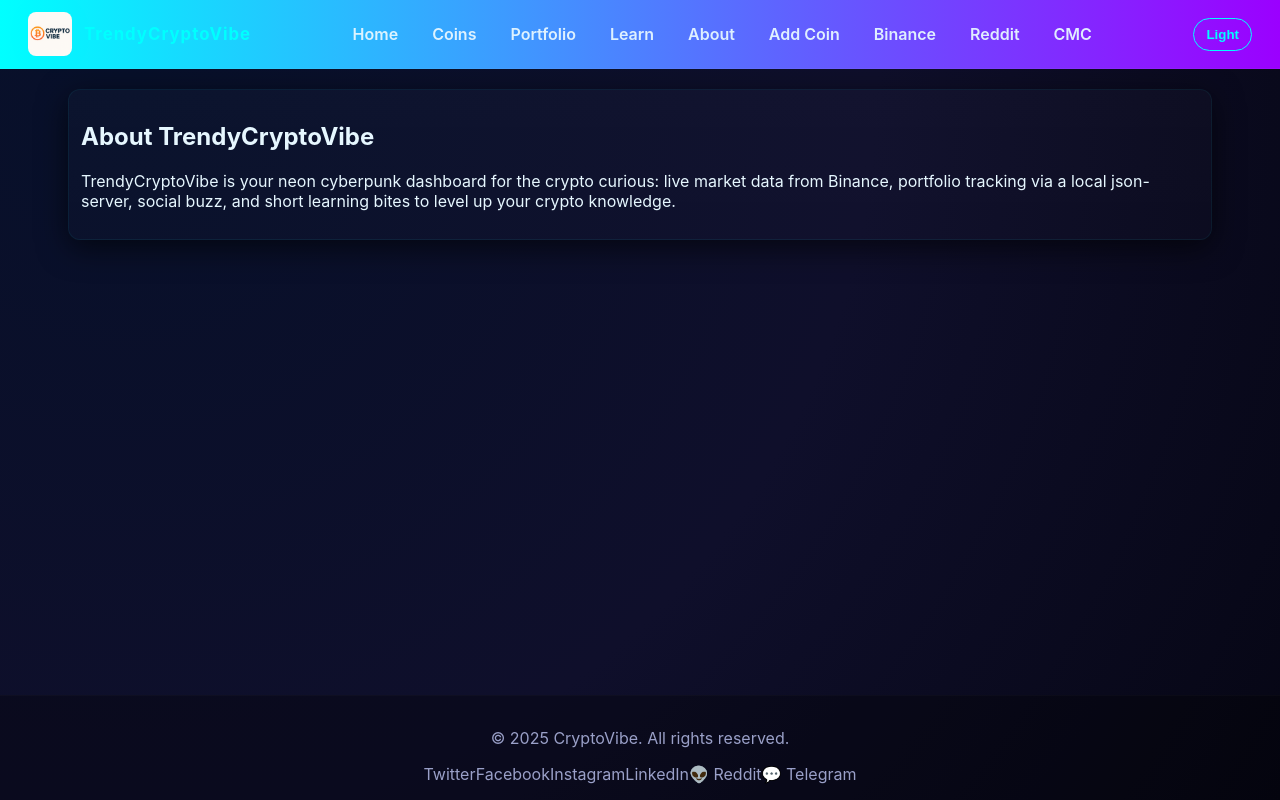
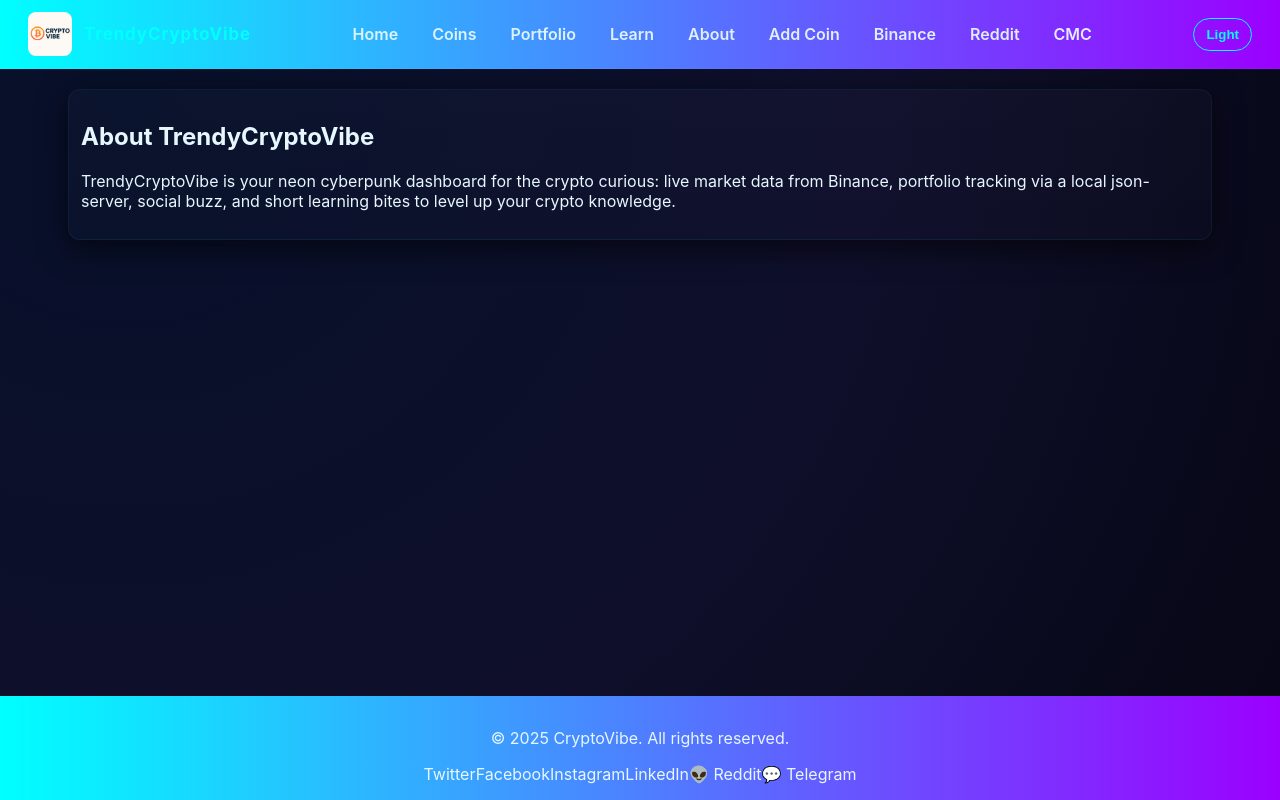
Before and after one commit to Kemmytheboss/trendy-crypto-vibe-frontend, a React (Create React App) app: page /about in a window 1280 px wide. Built offline with nearby package versions, Linux system fonts and the light colour scheme; no server answers.

Commit message:
added README.md file to align with the project

```diff
--- a/src/App.css
+++ b/src/App.css
@@ -86,15 +86,15 @@
   flex-direction: column;
   gap: 16px;
 }
-.hero-left {
+/* .hero-left {
   display: flex;
   flex-direction: column;
   gap: 20px;
-}
+} */
 
 .hero-title {
-  font-size: 2.6rem;
-  font-weight: 700;
+  font-size: 2.4rem;
+  text-shadow: 0 0 18px var(--neon-b);
   color: var(--neon-b);
   margin: 0;
 }
@@ -292,13 +292,13 @@
 .footer {
   padding: 16px;
   text-align: center;
-  color: #9aa0c8;
-  border-top: 1px solid rgba(255,255,255,0.02);
-  background: rgba(0, 0, 0, 0.3);
+  color: #e6f7ff;
+  background: linear-gradient(90deg, #00ffff, #9b00ff);
+  border-top: none;
+  text-shadow: none;
   margin-top: auto;
   width: 100%;
 }
-
 /* Layout for sticky footer */
 html, body, #root, .app {
   height: 100%;
```
Also changed, not shown: 1 other file (tests, documents, lock files or other folders).
